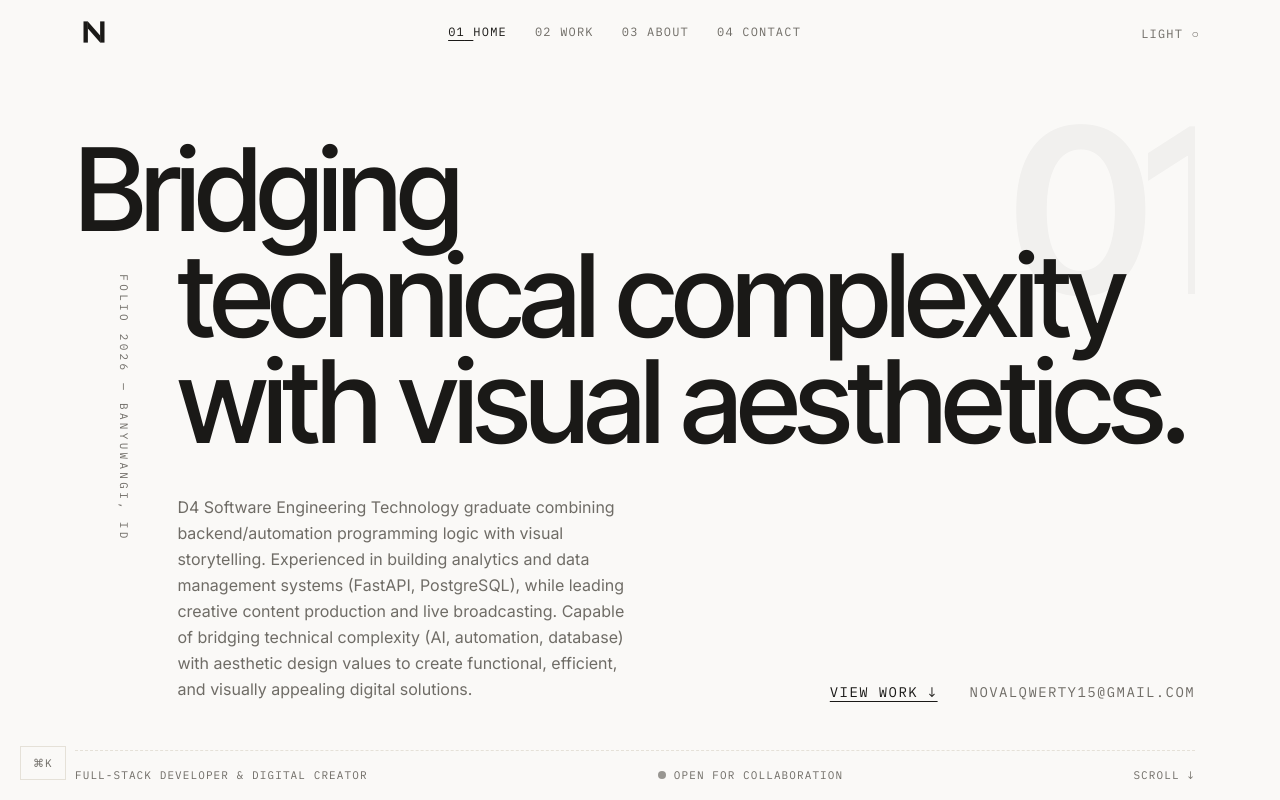
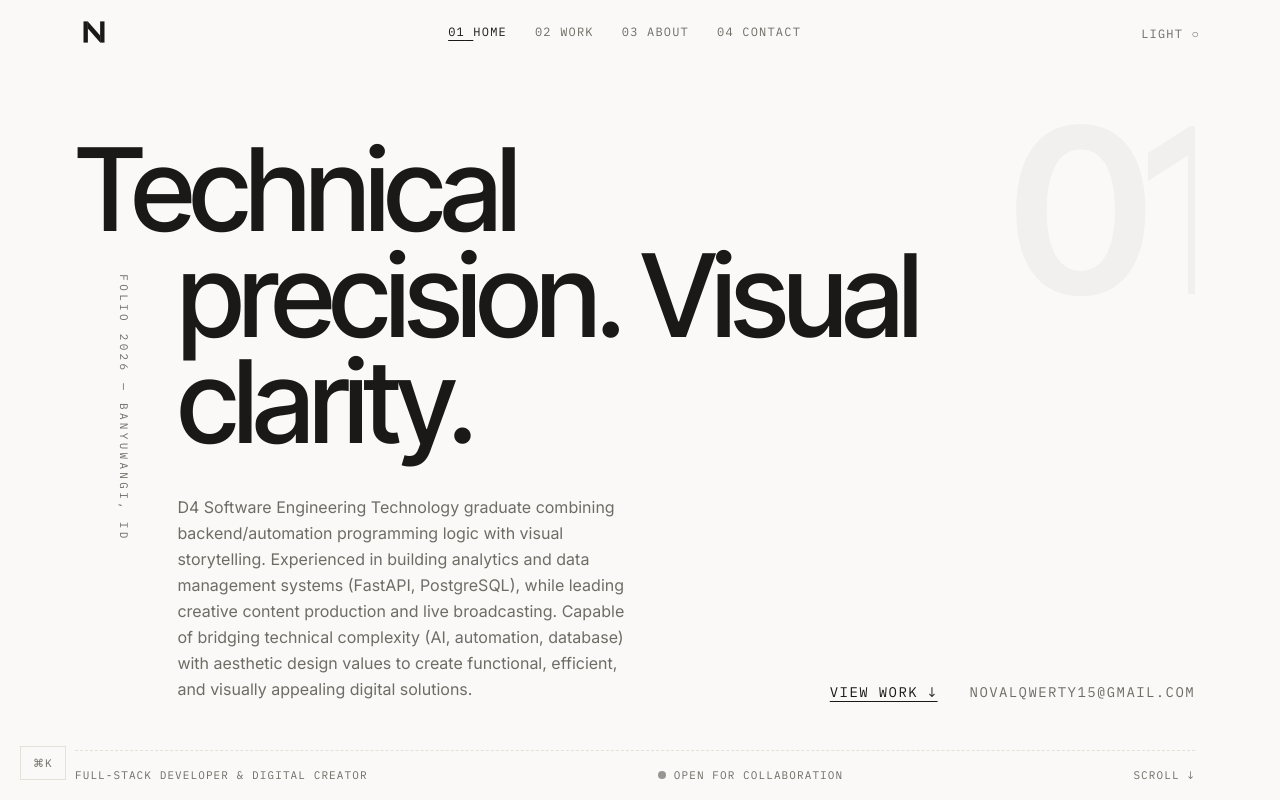
Before and after one commit to mhmmd-naufl/Portfolio, a React (Vite) app: page / in a window 1280 px wide. Shown: the top 800 px of the page. Built offline with nearby package versions, Linux system fonts and the light colour scheme.

Commit message:
Update content.ts

```diff
--- a/src/data/content.ts
+++ b/src/data/content.ts
@@ -9,7 +9,7 @@ export const profile = {
   location: 'Banyuwangi, ID',
   email: 'novalqwerty15@gmail.com',
   phone: '089515758977',
-  tagline: 'Bridging technical complexity with visual aesthetics.',
+  tagline: 'Technical precision. Visual clarity.',
   bio: 'D4 Software Engineering Technology graduate combining backend/automation programming logic with visual storytelling. Experienced in building analytics and data management systems (FastAPI, PostgreSQL), while leading creative content production and live broadcasting. Capable of bridging technical complexity (AI, automation, database) with aesthetic design values to create functional, efficient, and visually appealing digital solutions.',
   status: 'Open for collaboration',
   socials: [
```
